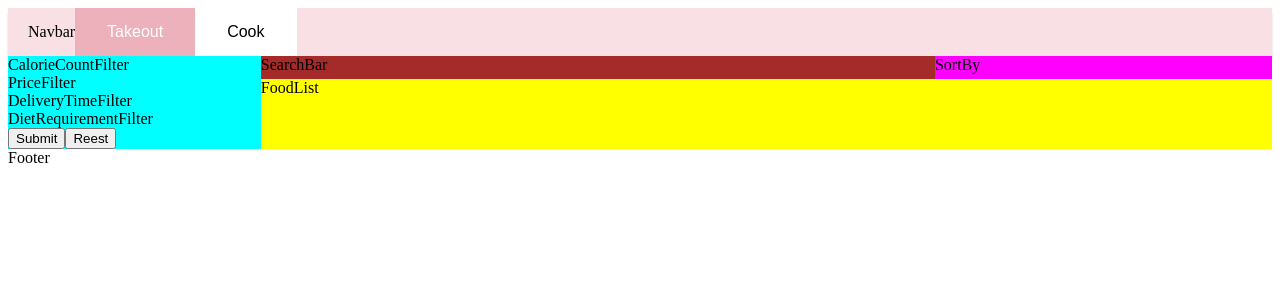
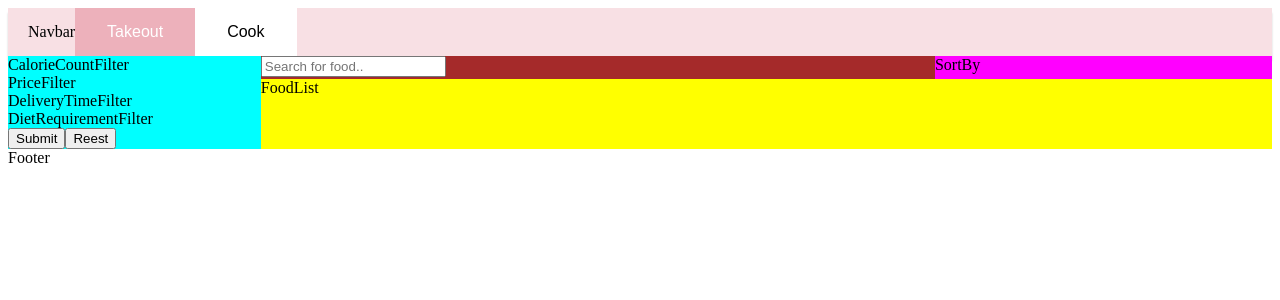
Before and after one commit to UOA-CS732-SE750-Students-2024/project-group-playful-penguins, a React (Vite) app in the folder frontend/: page / in a window 1280 px wide. Shown: the top 300 px of the page. Built offline with nearby package versions, Linux system fonts and the light colour scheme.

Commit message:
PPENG 16: Added input field.

```diff
--- a/frontend/src/components/SearchBar/SearchBar.jsx
+++ b/frontend/src/components/SearchBar/SearchBar.jsx
@@ -1,5 +1,14 @@
 import React from "react";
 
 export function SearchBar() {
-  return <div>SearchBar</div>;
+  return (
+    <div>
+      <input
+        type="text"
+        id="searchFood"
+        placeholder="Search for food.."
+        title="Type in food name"
+      />
+    </div>
+  );
 }
```
